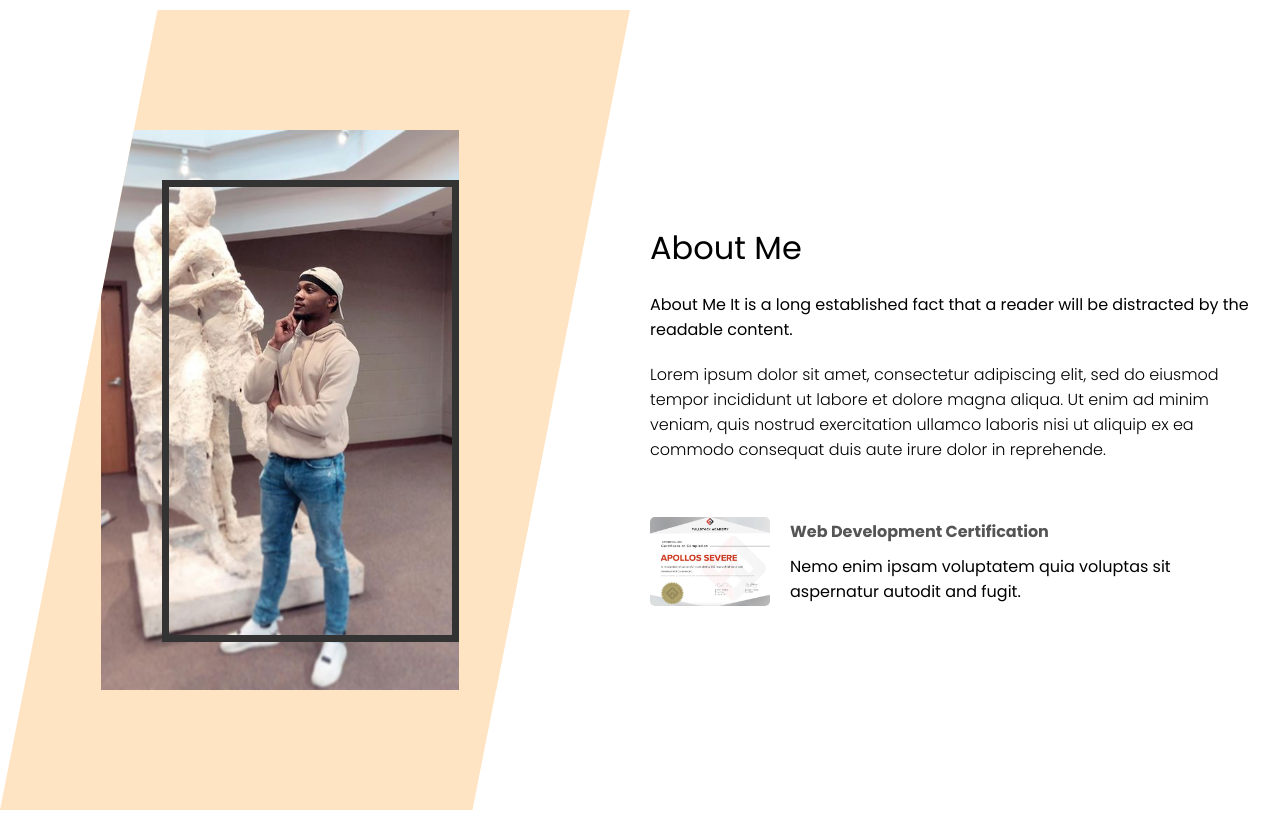
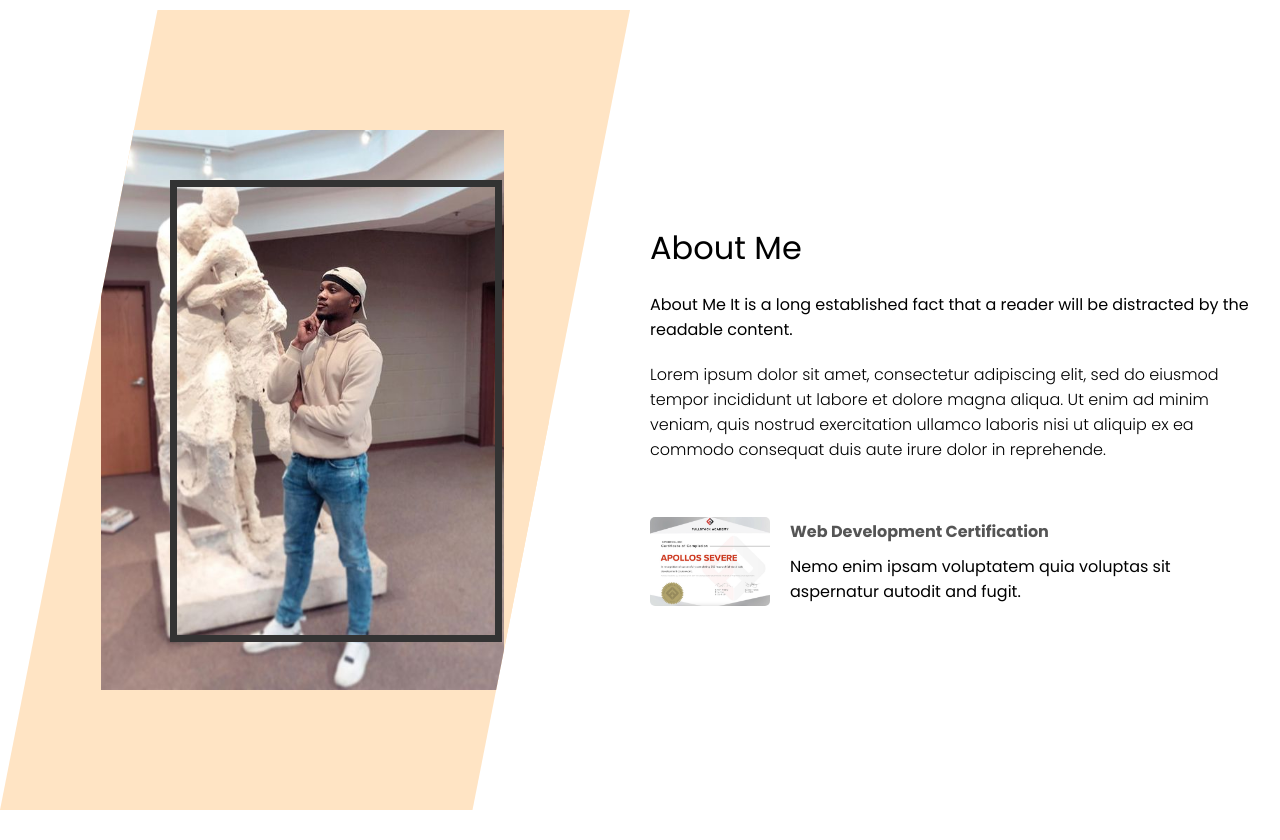
Before and after one commit to ApollosSevere/Official-Portfolio, a React app: page / in a window 1280 px wide. Shown: the part 820-1660 px from the top of the page. Built offline with nearby package versions, Linux system fonts and the light colour scheme.

Commit message:
img tweak

```diff
--- a/client/components/About/about.css
+++ b/client/components/About/about.css
@@ -45,7 +45,7 @@
 }
 
 .about-card {
-  max-width: 550px;
+  /* max-width: 550px; */
   height: 70vh;
   /* border-radius: 2%; */
   /* position: absolute; */
@@ -58,7 +58,7 @@
 
 .about-card-wrapper {
   /* background-color: aqua; */
-  width: 80%;
+  width: 90%;
   height: 70vh;
   position: relative;
   display: flex;
```
